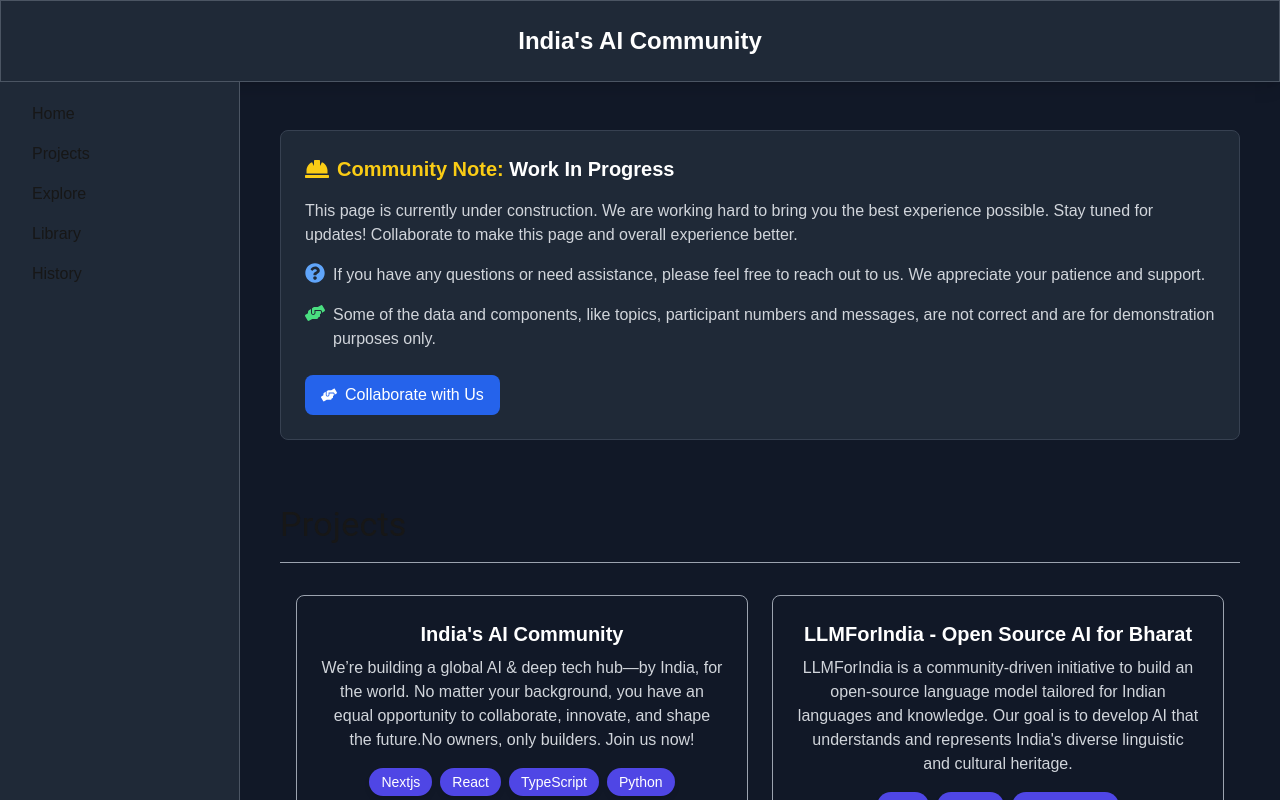
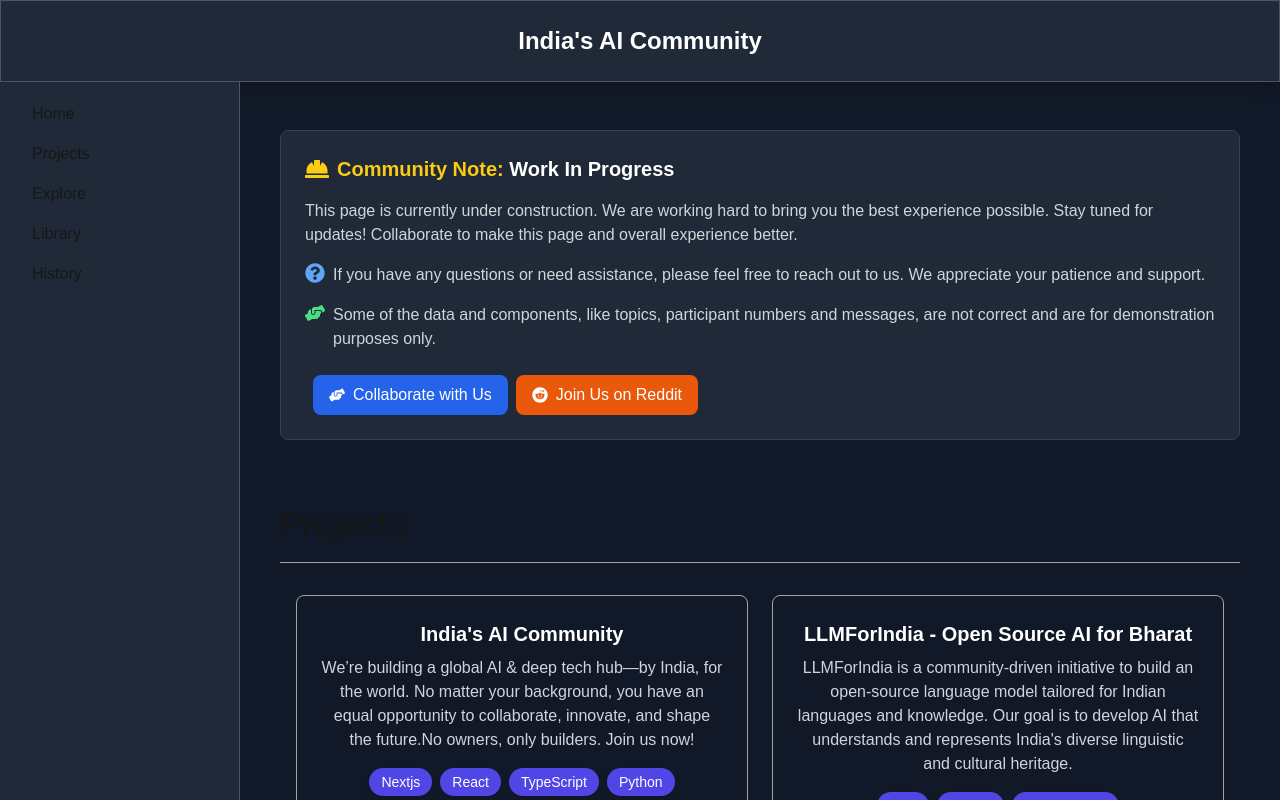
Before and after one commit to worldofaryavart/TheIndianASI, a Next.js app: page /dashboard in a window 1280 px wide. Built offline with nearby package versions, Linux system fonts and the light colour scheme.

Commit message:
Update CommunityNote.tsx

```diff
--- a/src/components/CommunityNote.tsx
+++ b/src/components/CommunityNote.tsx
@@ -1,5 +1,10 @@
 import { Container } from "@mui/material";
-import { FaHardHat, FaQuestionCircle, FaHandsHelping } from "react-icons/fa";
+import {
+  FaHardHat,
+  FaQuestionCircle,
+  FaHandsHelping,
+  FaReddit,
+} from "react-icons/fa";
 
 const CommunityNote = () => {
   return (
@@ -34,12 +39,14 @@
         <div className="flex items-start">
           <FaHandsHelping className="text-green-400 text-xl mr-2 flex-shrink-0" />
           <p className="text-gray-300">
-            Some of the data and components, like topics, participant numbers and messages, are not
-            correct and are for demonstration purposes only.
+            Some of the data and components, like topics, participant numbers
+            and messages, are not correct and are for demonstration purposes
+            only.
           </p>
         </div>
 
         {/* Call-to-Action Button */}
+        <div className="flex mx-2 gap-2">
           <div className="mt-6">
             <a
               href="https://github.com/worldofaryavart/IndiaAI" // Replace with the actual link or action
@@ -49,6 +56,17 @@
               <span>Collaborate with Us</span>
             </a>
           </div>
+
+          <div className="mt-6">
+            <a // Replace with the actual link or action
+              href="https://www.reddit.com/r/TheIndianASI/" // Replace with the actual link or action
+              className="inline-flex items-center px-4 py-2 bg-orange-600 text-white rounded-lg hover:bg-orange-700 transition-colors duration-200"
+            >
+              <FaReddit className="mr-2" />
+              <span>Join Us on Reddit</span>
+            </a>
+          </div>
+        </div>
       </div>
     </Container>
   );
```
Lines whose indentation alone changed are shown as unchanged.
